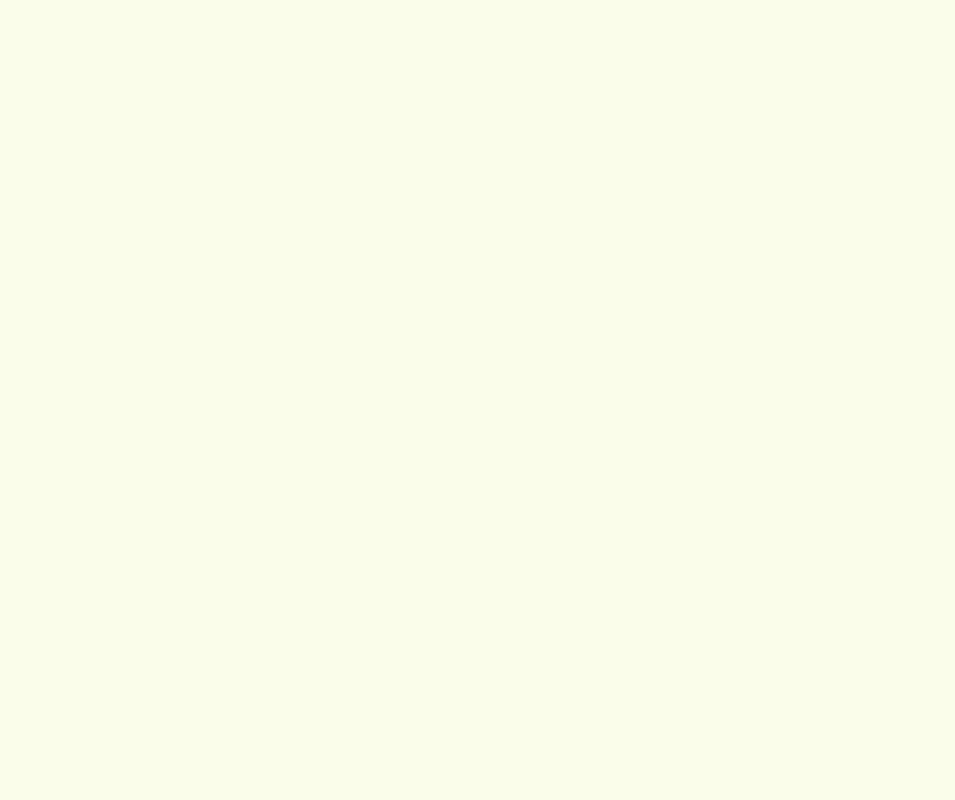
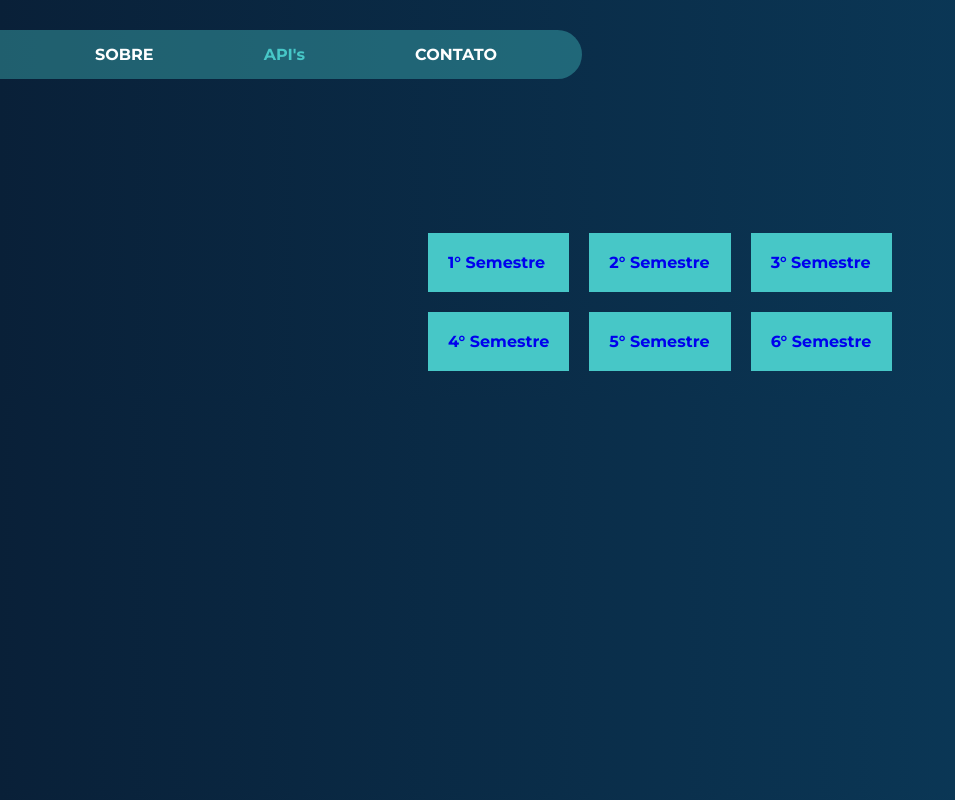
Before and after one commit to silasprd/portfolio-fatec-web, a Vue app: page /portfolio-fatec-web/apis in a window 1280 px wide. Before the commit this address had no page. Shown: the whole page, without its empty margins (0-955 px from the left). Built offline with nearby package versions, Linux system fonts and the light colour scheme.

Commit message:
modified all style

```diff
--- a/index.html
+++ b/index.html
@@ -6,6 +6,7 @@
     <link rel="preconnect" href="https://fonts.googleapis.com">
     <link rel="preconnect" href="https://fonts.gstatic.com" crossorigin>
     <link href="https://fonts.googleapis.com/css2?family=Montserrat:ital,wght@0,100..900;1,100..900&display=swap" rel="stylesheet">
+    <link rel="stylesheet" href="https://cdnjs.cloudflare.com/ajax/libs/font-awesome/6.4.2/css/all.min.css" integrity="sha512-z3gLpd7yknf1YoNbCzqRKc4qyor8gaKU1qmn+CShxbuBusANI9QpRohGBreCFkKxLhei6S9CQXFEbbKuqLg0DA==" crossorigin="anonymous" referrerpolicy="no-referrer" />
     <meta name="viewport" content="width=device-width, initial-scale=1.0" />
     <title>Vite + Vue + TS</title>
   </head>
--- a/src/App.vue
+++ b/src/App.vue
@@ -1,8 +1,12 @@
 <script setup lang="ts">
+import Navbar from "./components/shared/Navbar.vue";
 import "./style.css"
 </script>
 
 <template>
+  <header>
+    <Navbar></Navbar>
+  </header>
   <main>
     <router-view></router-view>
   </main>
--- /dev/null
+++ b/src/components/ApiList.vue
@@ -0,0 +1,14 @@
+<template>
+    <div class="container-apis">
+        <ul>
+            <router-link to="/portfolio-fatec-web/semestre-1"><li>1° Semestre</li></router-link>
+            <router-link to="/portfolio-fatec-web/semestre-2"><li>2° Semestre</li></router-link>
+            <router-link to="/portfolio-fatec-web/semestre-3"><li>3° Semestre</li></router-link>
+            <router-link to="/portfolio-fatec-web/semestre-4"><li>4° Semestre</li></router-link>
+            <router-link to="/portfolio-fatec-web/semestre-5"><li>5° Semestre</li></router-link>
+            <router-link to="/portfolio-fatec-web/semestre-6"><li>6° Semestre</li></router-link>
+        </ul>
+    </div>
+</template>
+
+<script setup lang="ts"></script>
--- /dev/null
+++ b/src/components/Contact.vue
@@ -0,0 +1,6 @@
+<template>
+    <h1>CONTATO</h1>
+</template>
+
+<script setup lang="ts">
+</script>
--- /dev/null
+++ b/src/components/shared/Navbar.vue
@@ -0,0 +1,38 @@
+<template>
+    <div class="navbar-container">
+        <router-link to="/portfolio-fatec-web" :class="getPath('/portfolio-fatec-web/')">SOBRE</router-link>
+        <router-link to="/portfolio-fatec-web/apis" :class="getPath('/portfolio-fatec-web/apis')">API's</router-link>
+        <router-link to="/portfolio-fatec-web/about" :class="getPath('/portfolio-fatec-web/contato')">CONTATO</router-link>
+    </div>
+</template>
+
+<script setup lang="ts">
+    import { useRoute } from 'vue-router';
+
+    const route = useRoute()
+
+    const getPath = (path: string) => {
+        return route.path === path ? 'active' : '';
+    };
+</script>
+
+<style scoped>
+.navbar-container{
+    display: flex;
+    justify-content: space-around;
+    background-color: #47c7c760;
+    margin-top: 30px;
+    width: 40%;
+    padding: 15px 30px 15px 40px;
+    border-radius: 0 30px 30px 0;
+}
+
+a{
+    font-weight: bold;
+    color: white;
+}
+
+a.active, a:hover{
+    color: #47c7c7;
+}
+</style>
--- a/src/router/index.ts
+++ b/src/router/index.ts
@@ -1,53 +1,65 @@
-import { createRouter, createWebHistory } from 'vue-router';
-import Home from '../components/Home.vue';
-import SemesterOne from '../components/SemesterOne.vue';
-import SemesterTwo from '../components/SemesterTwo.vue';
-import SemesterThree from '../components/SemesterThree.vue';
-import SemesterFour from '../components/SemesterFour.vue';
-import SemesterFive from '../components/SemesterFive.vue';
-import SemesterSix from '../components/SemesterSix.vue';
+import { createRouter, createWebHistory } from "vue-router";
+import Home from "../components/Home.vue";
+import SemesterOne from "../components/SemesterOne.vue";
+import SemesterTwo from "../components/SemesterTwo.vue";
+import SemesterThree from "../components/SemesterThree.vue";
+import SemesterFour from "../components/SemesterFour.vue";
+import SemesterFive from "../components/SemesterFive.vue";
+import SemesterSix from "../components/SemesterSix.vue";
+import Contact from "../components/Contact.vue";
+import ApiList from "../components/ApiList.vue";
 
 const routes: any = [
   {
-    path : '/portfolio-fatec-web',
-    name : 'Home',
-    component: Home
+    path: "/portfolio-fatec-web",
+    name: "Home",
+    component: Home,
   },
   {
-    path : '/portfolio-fatec-web/semestre-1',
-    name : 'Semestre 1',
-    component: SemesterOne
+    path: "/portfolio-fatec-web/apis",
+    name: "API's",
+    component: ApiList,
   },
   {
-    path : '/portfolio-fatec-web/semestre-2',
-    name : 'Semestre 2',
-    component: SemesterTwo
+    path: "/portfolio-fatec-web/contato",
+    name: "APIs",
+    component: Contact,
   },
   {
-    path : '/portfolio-fatec-web/semestre-3',
-    name : 'Semestre 3',
-    component: SemesterThree
+    path: "/portfolio-fatec-web/semestre-1",
+    name: "Semestre 1",
+    component: SemesterOne,
   },
   {
-    path : '/portfolio-fatec-web/semestre-4',
-    name : 'Semestre 4',
-    component: SemesterFour
+    path: "/portfolio-fatec-web/semestre-2",
+    name: "Semestre 2",
+    component: SemesterTwo,
   },
   {
-    path : '/portfolio-fatec-web/semestre-5',
-    name : 'Semestre 5',
-    component: SemesterFive
+    path: "/portfolio-fatec-web/semestre-3",
+    name: "Semestre 3",
+    component: SemesterThree,
   },
   {
-    path : '/portfolio-fatec-web/semestre-6',
-    name : 'Semestre 6',
-    component: SemesterSix
+    path: "/portfolio-fatec-web/semestre-4",
+    name: "Semestre 4",
+    component: SemesterFour,
   },
-]
+  {
+    path: "/portfolio-fatec-web/semestre-5",
+    name: "Semestre 5",
+    component: SemesterFive,
+  },
+  {
+    path: "/portfolio-fatec-web/semestre-6",
+    name: "Semestre 6",
+    component: SemesterSix,
+  },
+];
 
-const router  = createRouter({
+const router = createRouter({
   history: createWebHistory(),
-  routes
-})
+  routes,
+});
 
 export default router;
--- a/src/style.css
+++ b/src/style.css
@@ -1,18 +1,23 @@
-html, body, .app, main{
+html, body, .app, main, #app{
   display: flex;
   flex-direction: column;
   align-items: center;
   justify-content: center;
   width: 100%;
   font-family: "Montserrat", sans-serif;
-  background-color: #fafdea;
+  background: linear-gradient(to right, #092038, #0b3e5f);
+  background-size: cover;
   box-sizing: border-box;
   margin: 0;
 }
 
+header{
+  width: 100%;
+}
+
 .container{
   display: flex;
-  padding: 3% 100px;
+  padding: 3% 0 50px 100px;
   box-sizing: border-box;
 }
 
@@ -31,63 +36,113 @@ html, body, .app, main{
 }
 
 .portfolios img{
-  width: 200px;
   height: 200px;
   border-radius: 100%;
   box-shadow: 0px 2px 2px 1px #00000060;
   cursor: pointer;
+  object-fit: cover;
 }
 
 .portfolios img:hover{
   box-shadow: 0px 2px 2px 1px #000000;
 }
 
-.knowledges{
+.person{
   display: flex;
   flex-direction: column;
   width: 100%;
-}
-.person{
-  display: flex;
-  flex-direction: column;
   align-items: center;
-  width: 100%;
+  figure{
+    margin: 0;
+    img{
+      width: 300px;
+    }
+  }
 }
 
-.person img{
-  width: 300px;
-}
 
-.person h2{
-  margin-block: 0;
-  margin-inline: 0;
-}
 
 .intro{
   display: flex;
   flex-direction: column;
   width: 100%;
+  .name{
+    display: flex;
+    align-items: center;
+    h1{
+      color: #47c7c7;
+    }
+    i{
+      font-size: 28px;
+      margin-right: 20px;
+      color: white;
+    }
+  }
+  .contact{
+    display: flex;
+    a{
+      margin-right: 20px;
+      font-weight: bolder;
+      font-size: 18px;
+      color: #47c7c7;
+      background-color: #000000;
+      padding: 10px;
+    }
+    a:hover{
+      color: #134647;
+    }
+  }
+  p{
+    color: white;
+    font-size: 16px;
+    line-height: 1.4rem;
+    text-align: justify;
+  }
 }
 
-.knowledges li{
-  padding: 5px 0;
-  list-style: none;
-}
-
-.intro .contact a{
-  margin-right: 20px;
-  font-weight: bolder;
-  font-size: 18px;
-  color: #0c7e7e;
-}
-
-.intro .contact a:hover{
-  color: #134647;
+.knowledges {
+  display: flex;
+  flex-direction: column;
+  width: 100%;
+  padding: 0 80px;
+  box-sizing: border-box;
+  .title{
+    display: flex;
+    align-self: end;
+    h1{
+      color: #47c7c7;
+    }
+    i{
+      font-size: 32px;
+      margin-left: 20px;
+      color: white;
+    }
+  }
+  ul{
+    display: grid;
+    grid-template-columns: 1fr 1fr;
+    padding-inline: 0;
+    li{
+      background-color: #47c7c730;
+      display: flex;
+      padding: 10px;
+      list-style: none;
+      font-size: 14px;
+      margin: 5px;
+      b{
+        color: #47c7c7;
+      }
+      p{
+        margin-left: 10px;
+        margin-block: 0;
+        color: white;
+      }
+    }
+  }
 }
 
 h1, h2, h3{
   text-align: left;
-  color: #00272d;
   /* color: #000706; */
 }
 h1{
@@ -121,23 +176,31 @@ a{
   box-shadow: 2px 2px 2px 2px #0c7e7e;
 }
 
-p{
-  font-size: 18px;
-  color: #134647;
-}
-
 .box{
   display: flex;
   flex-direction: column;
   justify-content: center;
   align-items: center;
   width: 800px;
+  .title{
+    h2, h3{
+      color: #47c7c7;
+    }
+    a{
+      color: white;
+      text-decoration: underline;
+    }
+    a:hover {
+      color: #47c7c7;
+    }
+  }
 }
 
 .section{
   display: flex;
   flex-direction: column;
   justify-content: flex-start;
+  color: white;
   width: 800px;
 }
 
@@ -147,6 +210,21 @@ p{
 
 .section h3{
   margin-block-end: 0;
+}
+
+.container-apis{
+  margin-top: 10%;
+  ul{
+    display: grid;
+    grid-template-columns: 1fr 1fr 1fr;
+    list-style: none;
+    li{
+      margin: 10px;
+      background-color: #47c7c7;
+      padding: 20px;
+      font-weight: bolder;
+    }
+  }
 }
 
 @media screen and (max-width: 768px) {
```
Also changed, not shown: src/components/Home.vue (+42 -31 lines), src/assets/semester1/boardclass.png (added).
